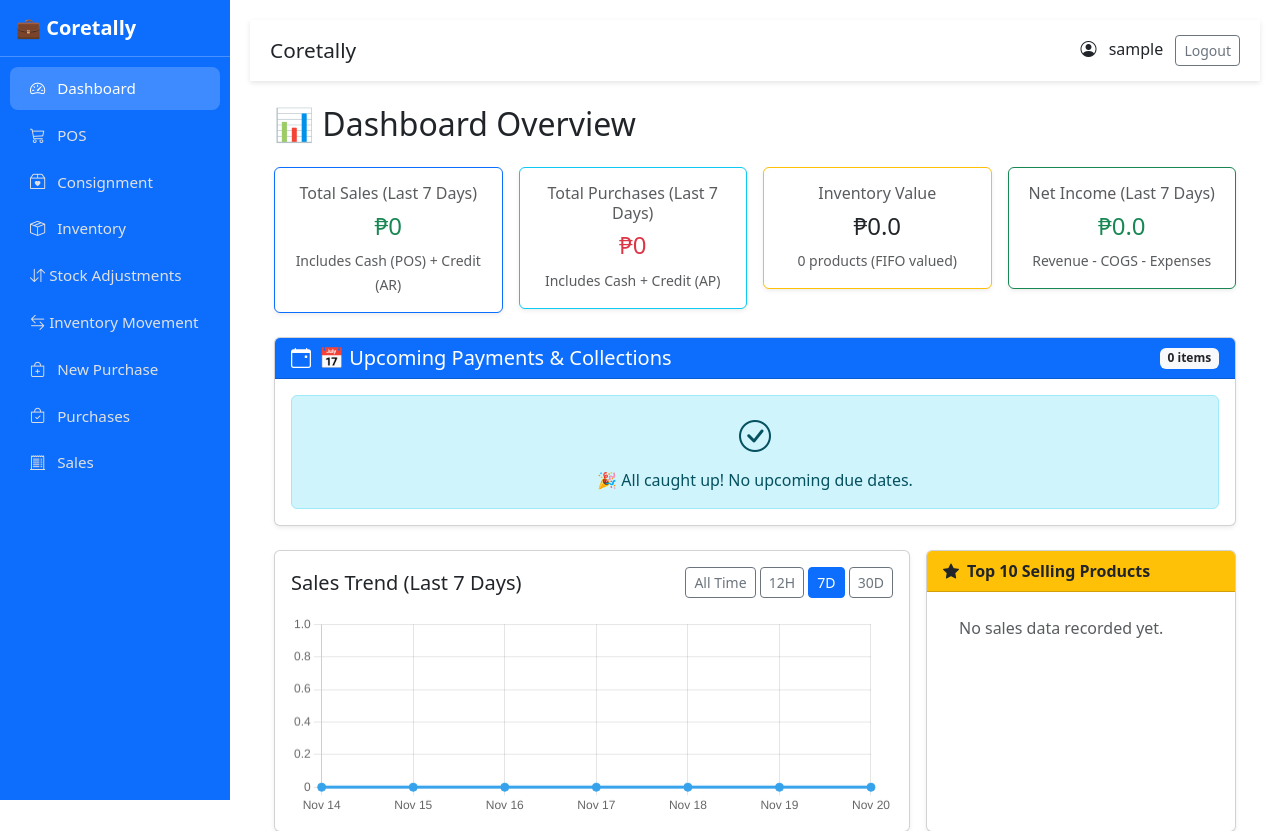
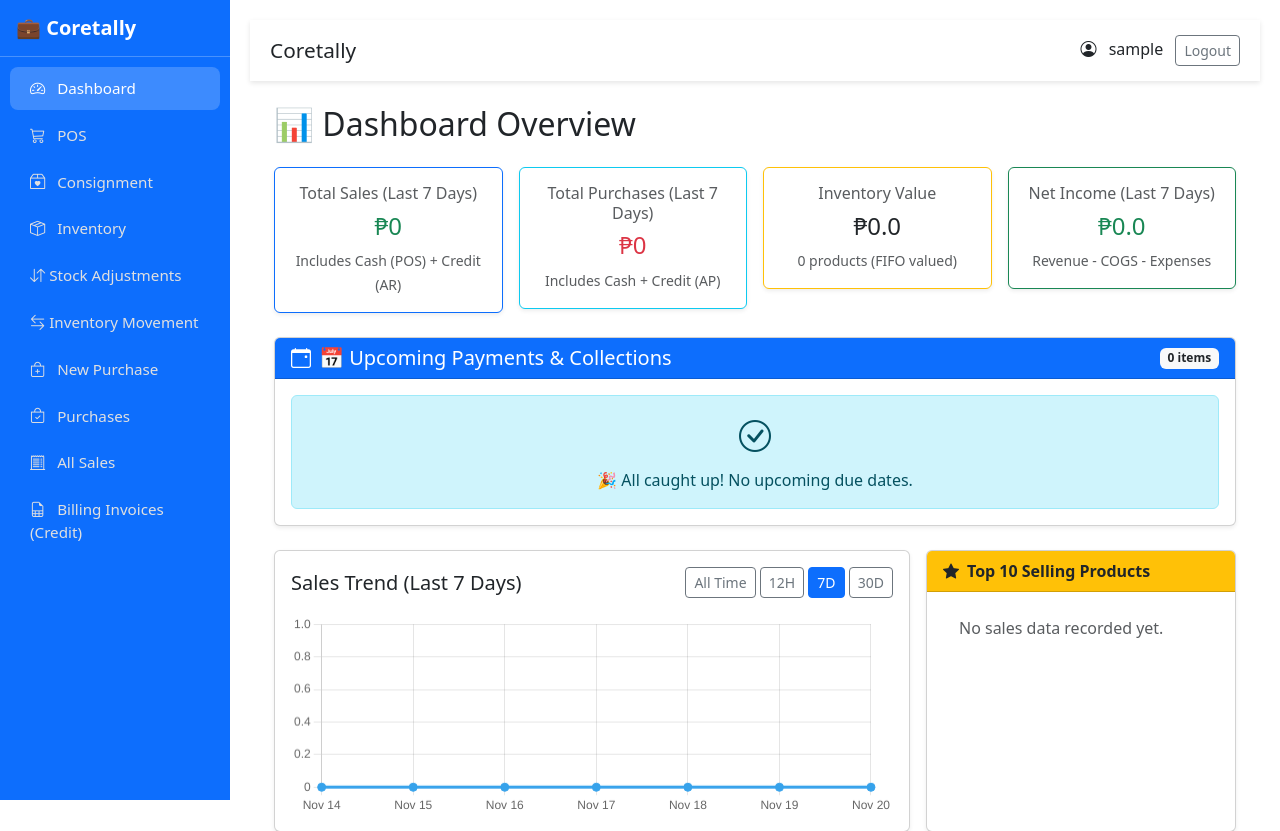
Before and after one commit to RefactorCore/casweb, a Flask app: page / in a window 1280 px wide. Shown: the top 831 px of the page. Run offline with Flask 3, Linux system fonts and the light colour scheme; the visitor is signed in with stand-in values (Sample User, id 1); data that the repository does not hold is empty.

Commit message:
Add files via upload

```diff
--- a/templates/base.html
+++ b/templates/base.html
@@ -104,7 +104,11 @@
         <i class="bi bi-bag-check me-2"></i> Purchases
       </a>
       <a href="{{ url_for('core.sales') }}" class="{% if '/sales' in request.path %}active{% endif %}">
-        <i class="bi bi-receipt-cutoff me-2"></i> Sales
+        <i class="bi bi-receipt-cutoff me-2"></i> All Sales
+      </a>
+
+      <a href="{{ url_for('ar_ap.billing_invoices') }}" class="{% if request.endpoint == 'ar_ap.billing_invoices' %}active{% endif %}">
+        <i class="bi bi-file-earmark-spreadsheet me-2"></i> Billing Invoices (Credit)
       </a>
 
       {% if current_user.role in ['Admin', 'Accountant'] %}
@@ -173,13 +177,6 @@
 
           <h6 class="text-white-50 px-3 mt-2 mb-1 ms-3" style="font-size: 0.8rem;">DOCUMENTS & AGING</h6>
 
-          <a href="{{ url_for('ar_ap.billing_invoices') }}" class="ms-3 ps-4 {% if request.endpoint == 'ar_ap.billing_invoices' %}active{% endif %}">
-            - Billing Invoices (Credit)
-        </a>
-
-<!--           <a href="{{ url_for('ar_ap.ar_invoices') }}" class="ms-3 ps-4 {% if request.endpoint == 'ar_ap.ar_invoices' %}active{% endif %}">
-            - AR Invoices
-          </a> -->
           <a href="{{ url_for('ar_ap.ap_invoices') }}" class="ms-3 ps-4 {% if request.endpoint == 'ar_ap.ap_invoices' %}active{% endif %}">
             - AP Invoices
           </a>
```
